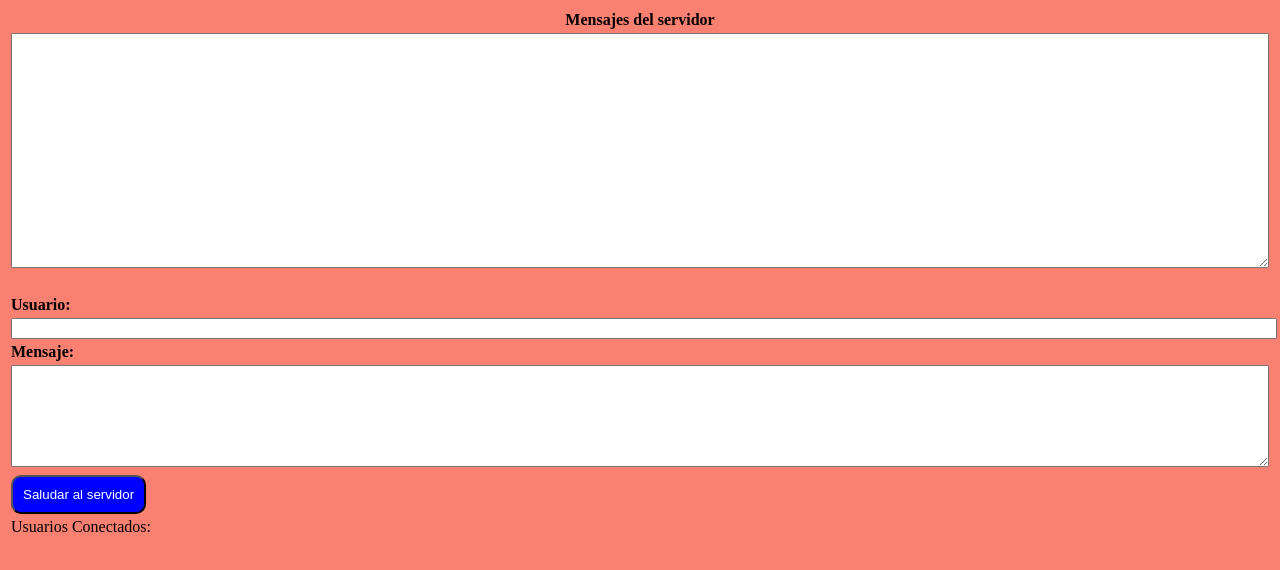
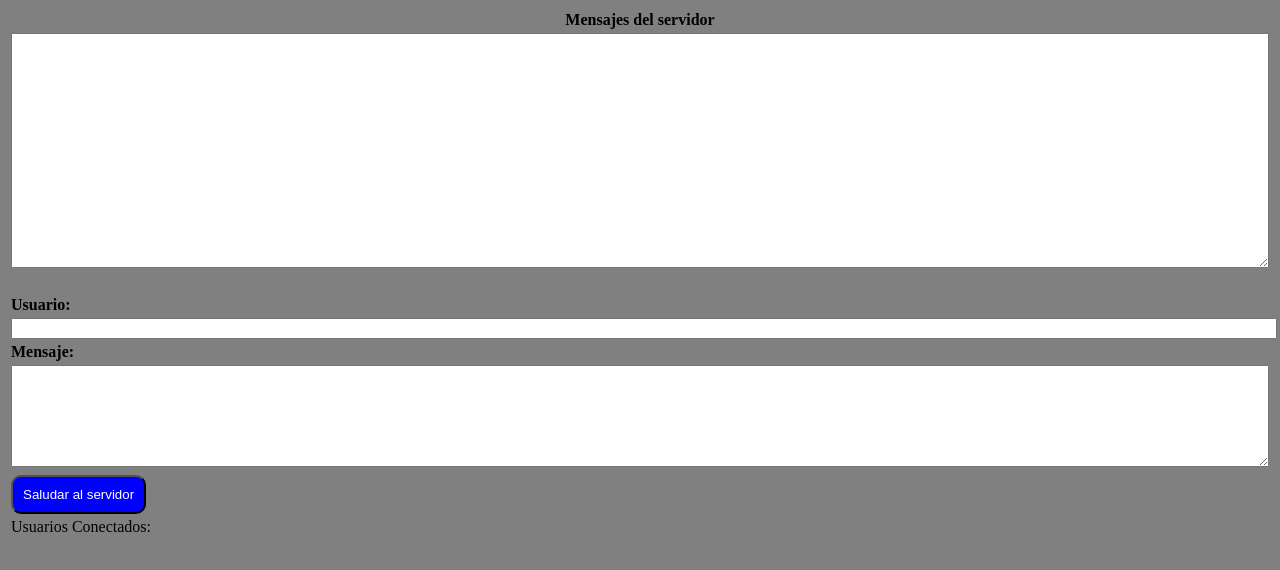
Before and after one commit to CarlosMegasLopez/Chat, a website: page index.html in a window 1280 px wide. Drawn offline with nearby package versions, Linux system fonts and the light colour scheme; no server answers.

Commit message:
cambiando color de fondo

```diff
--- a/index.html
+++ b/index.html
@@ -8,7 +8,7 @@
     <title></title>
     <style media="screen">
         body, html{
-            background: salmon;
+            background: grey;
         }
         table{
             width: 100%;
```
